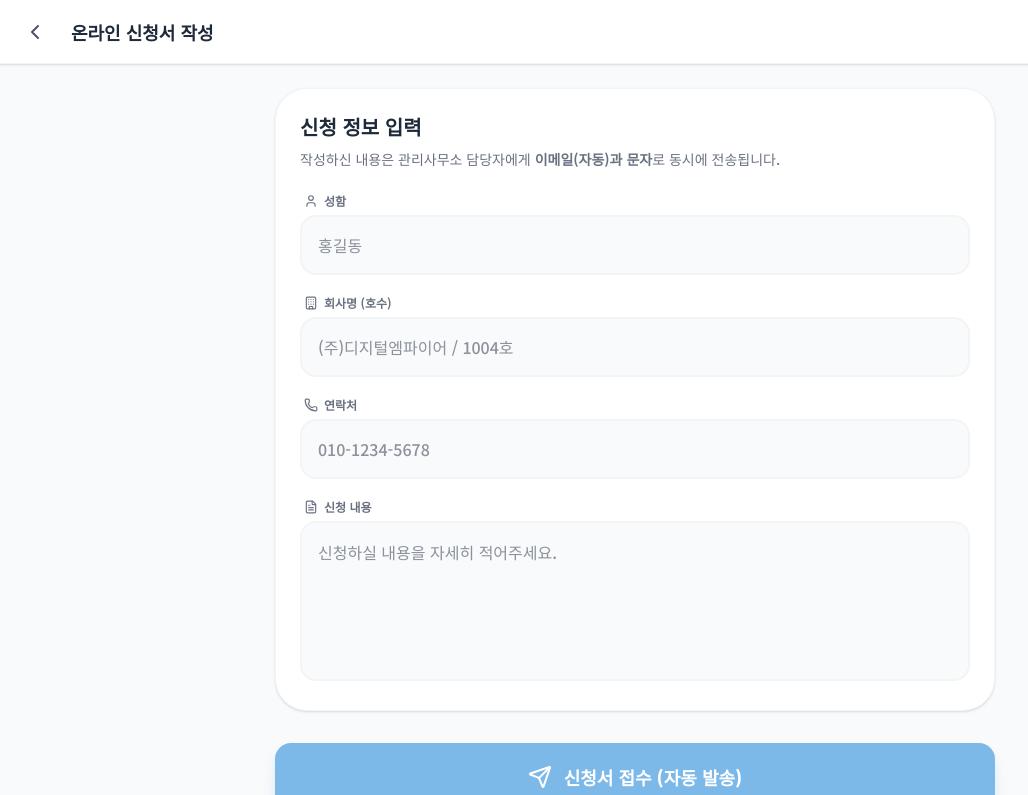
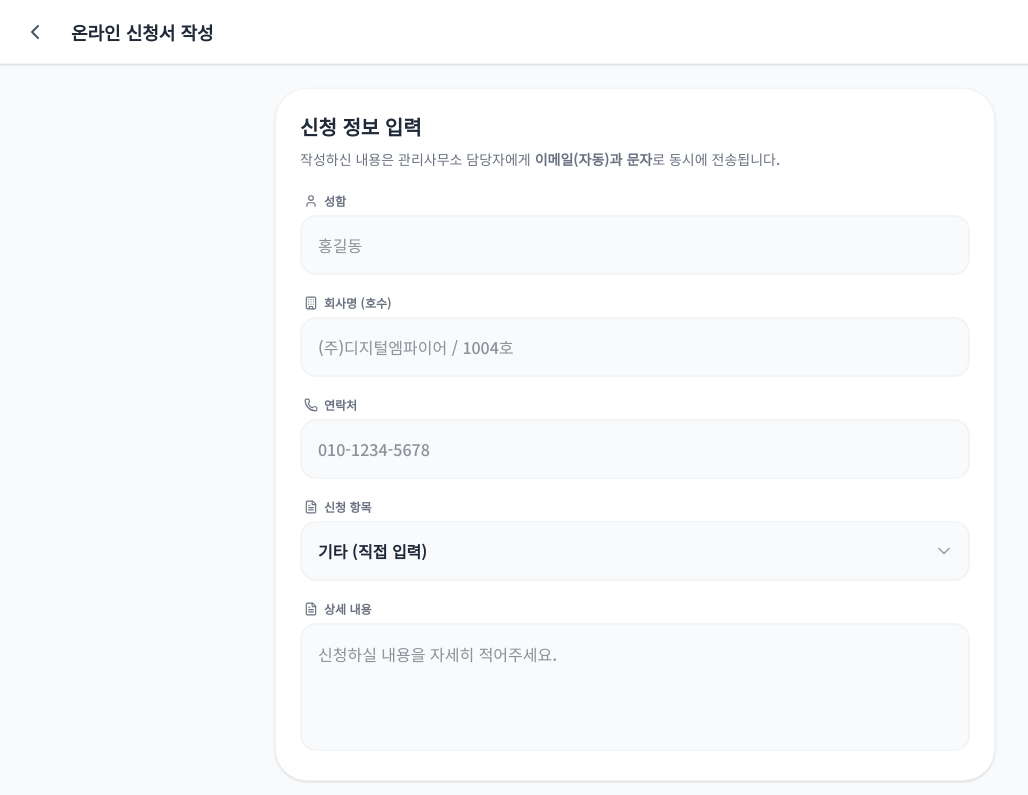
Before and after one commit to maibauntourph-collab/digital-empire-2-managing-system, a Next.js app: page /digital-empire-2-managing-system/apply in a window 1280 px wide. Shown: the top 795 px of the page, without its empty margins (5-1033 px from the left). Built offline with nearby package versions, Linux system fonts and the light colour scheme.

Commit message:
feat(ui): Add category dropdown to application form

```diff
--- a/app/apply/page.tsx
+++ b/app/apply/page.tsx
@@ -9,21 +9,37 @@ function ApplyForm() {
     const router = useRouter();
     const searchParams = useSearchParams();
 
+    const APPLICATION_ITEMS = [
+        "비즈니스룸 예약 방법",
+        "화물 엘리베이터 이용",
+        "입주사 명패 제작",
+        "화물 엘리베이터 점유",
+        "야간 난방 연장 신청",
+        "기타 (직접 입력)"
+    ];
+
     const [formData, setFormData] = useState({
         name: "",
         company: "",
         phone: "",
+        category: "기타 (직접 입력)",
         content: ""
     });
 
     useEffect(() => {
         const subject = searchParams.get("subject");
         if (subject) {
-            setFormData(prev => ({ ...prev, content: `[신청] ${subject} 관련 신청합니다.` }));
+            // Find if subject matches any predefined item (partial match)
+            const matchedItem = APPLICATION_ITEMS.find(item => subject.includes(item) || item.includes(subject));
+            if (matchedItem) {
+                setFormData(prev => ({ ...prev, category: matchedItem }));
+            } else {
+                setFormData(prev => ({ ...prev, content: `[신청] ${subject} 관련` }));
+            }
         }
     }, [searchParams]);
 
-    const handleChange = (e: React.ChangeEvent<HTMLInputElement | HTMLTextAreaElement>) => {
+    const handleChange = (e: React.ChangeEvent<HTMLInputElement | HTMLTextAreaElement | HTMLSelectElement>) => {
         const { name, value } = e.target;
         setFormData(prev => ({ ...prev, [name]: value }));
     };
@@ -38,8 +54,9 @@ function ApplyForm() {
 1. 회사명: ${formData.company}
 2. 성함: ${formData.name}
 3. 연락처: ${formData.phone}
+4. 신청 항목: ${formData.category}
 
-4. 신청 내용:
+5. 신청 내용:
 ${formData.content}
     `.trim();
     };
@@ -50,8 +67,8 @@ ${formData.content}
             return;
         }
 
-        const subject = `[신청서] ${formData.company} - ${formData.name}`;
-        const bodyHeader = `[디지털엠파이어 II 민원/신청서]\n\n1. 회사명: ${formData.company}\n2. 성함: ${formData.name}\n3. 연락처: ${formData.phone}\n\n4. 신청 내용:\n${formData.content}`;
+        const subject = `[신청서] ${formData.category} - ${formData.name}`;
+        const bodyHeader = `[디지털엠파이어 II 민원/신청서]\n\n1. 회사명: ${formData.company}\n2. 성함: ${formData.name}\n3. 연락처: ${formData.phone}\n4. 신청 항목: ${formData.category}\n\n5. 신청 내용:\n${formData.content}`;
         const body = encodeURIComponent(bodyHeader.trim());
 
         // Show loading state
@@ -76,6 +93,7 @@ ${formData.content}
                     회사명: formData.company,
                     성함: formData.name,
                     연락처: formData.phone,
+                    신청항목: formData.category,
                     신청내용: formData.content
                 })
             });
@@ -171,17 +189,37 @@ ${formData.content}
                             />
                         </div>
 
+                        {/* Category Dropdown */}
+                        <div className="space-y-1.5">
+                            <label className="text-xs font-bold text-gray-500 ml-1 flex items-center gap-1.5">
+                                <FileText className="w-3.5 h-3.5" /> 신청 항목
+                            </label>
+                            <div className="relative">
+                                <select
+                                    name="category"
+                                    value={formData.category}
+                                    onChange={handleChange}
+                                    className="w-full p-4 bg-gray-50 border-2 border-gray-100 rounded-2xl focus:outline-none focus:border-royal-blue/50 focus:bg-white transition-all text-gray-800 font-bold appearance-none"
+                                >
+                                    {APPLICATION_ITEMS.map(item => (
+                                        <option key={item} value={item}>{item}</option>
+                                    ))}
+                                </select>
+                                <ChevronLeft className="w-5 h-5 text-gray-400 absolute right-4 top-1/2 -translate-y-1/2 -rotate-90 pointer-events-none" />
+                            </div>
+                        </div>
+
                         {/* Content */}
                         <div className="space-y-1.5">
                             <label className="text-xs font-bold text-gray-500 ml-1 flex items-center gap-1.5">
-                                <FileText className="w-3.5 h-3.5" /> 신청 내용
+                                <FileText className="w-3.5 h-3.5" /> 상세 내용
                             </label>
                             <textarea
                                 name="content"
                                 value={formData.content}
                                 onChange={handleChange}
                                 placeholder="신청하실 내용을 자세히 적어주세요."
-                                className="w-full p-4 h-40 bg-gray-50 border-2 border-gray-100 rounded-2xl focus:outline-none focus:border-royal-blue/50 focus:bg-white transition-all text-gray-800 font-medium resize-none leading-relaxed"
+                                className="w-full p-4 h-32 bg-gray-50 border-2 border-gray-100 rounded-2xl focus:outline-none focus:border-royal-blue/50 focus:bg-white transition-all text-gray-800 font-medium resize-none leading-relaxed"
                             />
                         </div>
                     </div>
```
